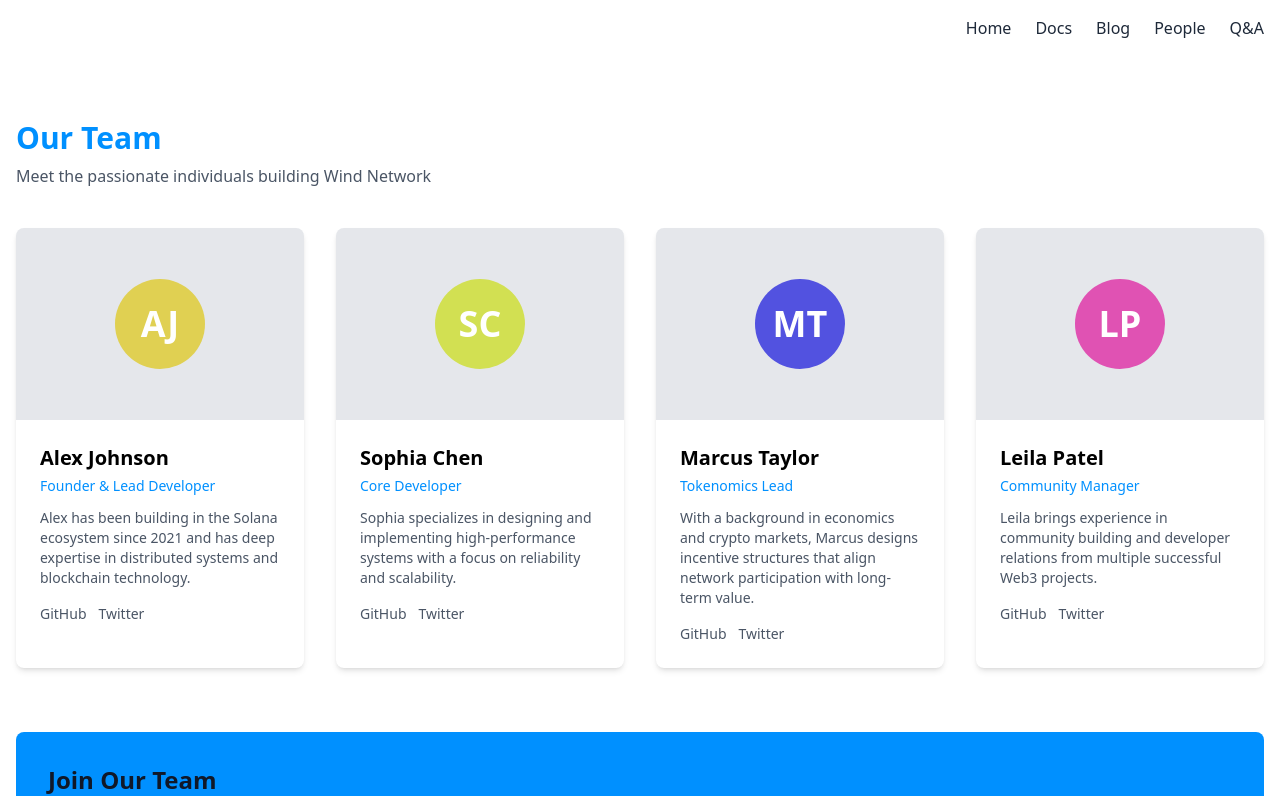
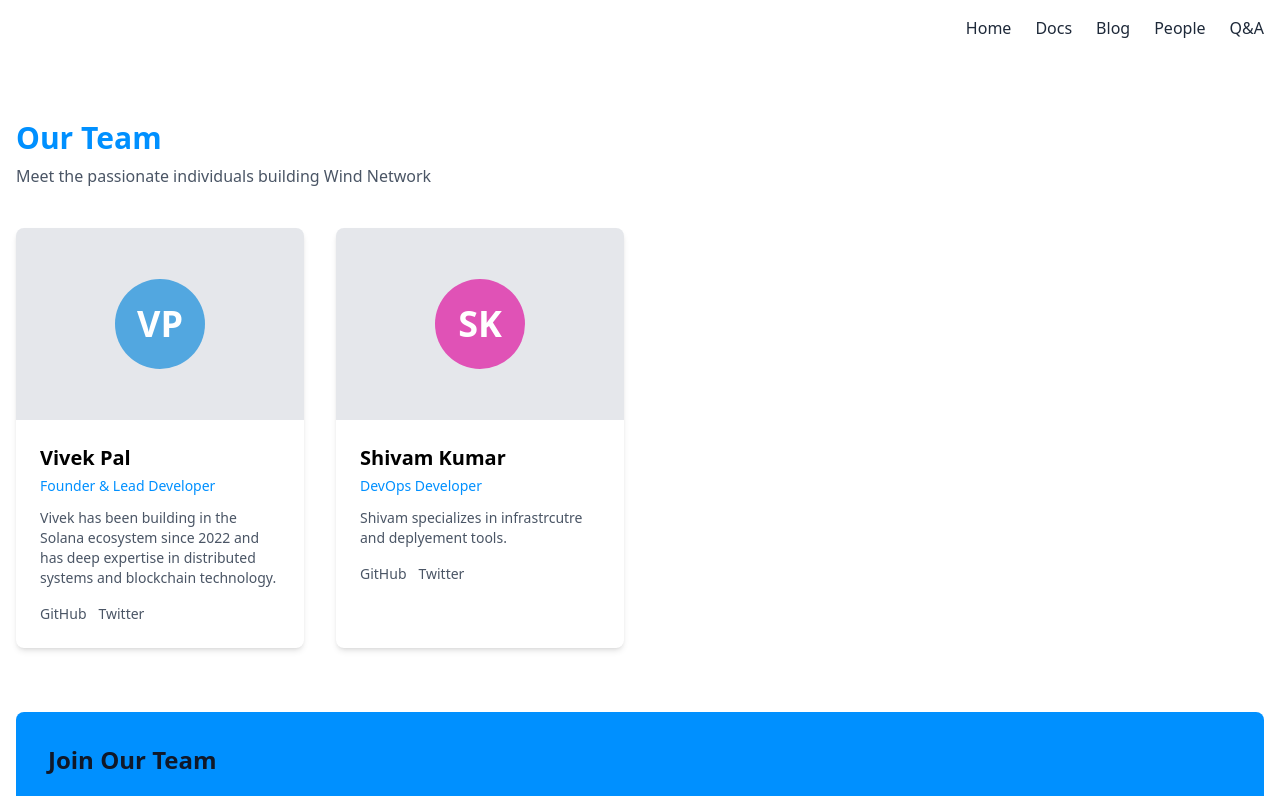
Before and after one commit to wind-network/docs, a Next.js app: page /people in a window 1280 px wide. Shown: the top 796 px of the page. Built offline with nearby package versions, Linux system fonts and the light colour scheme.

Commit message:
fix: people page

```diff
--- a/src/app/people/page.tsx
+++ b/src/app/people/page.tsx
@@ -12,39 +12,19 @@ const PlaceholderAvatar = dynamic(() => import('./PlaceholderAvatar'), { ssr: fa
 const teamMembers = [
   {
     id: 1,
-    name: 'Alex Johnson',
+    name: 'Vivek Pal',
     role: 'Founder & Lead Developer',
-    bio: 'Alex has been building in the Solana ecosystem since 2021 and has deep expertise in distributed systems and blockchain technology.',
+    bio: 'Vivek has been building in the Solana ecosystem since 2022 and has deep expertise in distributed systems and blockchain technology.',
     links: {
-      github: 'https://github.com',
-      twitter: 'https://twitter.com',
+      github: 'https://github.com/vivekpal1',
+      twitter: 'https://twitter.com/vivekpal0x',
     },
   },
   {
     id: 2,
-    name: 'Sophia Chen',
-    role: 'Core Developer',
-    bio: 'Sophia specializes in designing and implementing high-performance systems with a focus on reliability and scalability.',
-    links: {
-      github: 'https://github.com',
-      twitter: 'https://twitter.com',
-    },
-  },
-  {
-    id: 3,
-    name: 'Marcus Taylor',
-    role: 'Tokenomics Lead',
-    bio: 'With a background in economics and crypto markets, Marcus designs incentive structures that align network participation with long-term value.',
-    links: {
-      github: 'https://github.com',
-      twitter: 'https://twitter.com',
-    },
-  },
-  {
-    id: 4,
-    name: 'Leila Patel',
-    role: 'Community Manager',
-    bio: 'Leila brings experience in community building and developer relations from multiple successful Web3 projects.',
+    name: 'Shivam Kumar',
+    role: 'DevOps Developer',
+    bio: 'Shivam specializes in infrastrcutre and deplyement tools.',
     links: {
       github: 'https://github.com',
       twitter: 'https://twitter.com',
@@ -133,7 +113,7 @@ export default function PeoplePage() {
             Check out our open positions or reach out directly.
           </p>
           <a
-            href="mailto:jobs@windnetwork.example.com"
+            href="mailto:vivek@windnetwork.ai"
             className="inline-block bg-[#0090FF] text-white py-2 px-4 sm:px-6 rounded-md hover:bg-opacity-80 transition-colors text-sm sm:text-base"
           >
             View Open Positions
```
